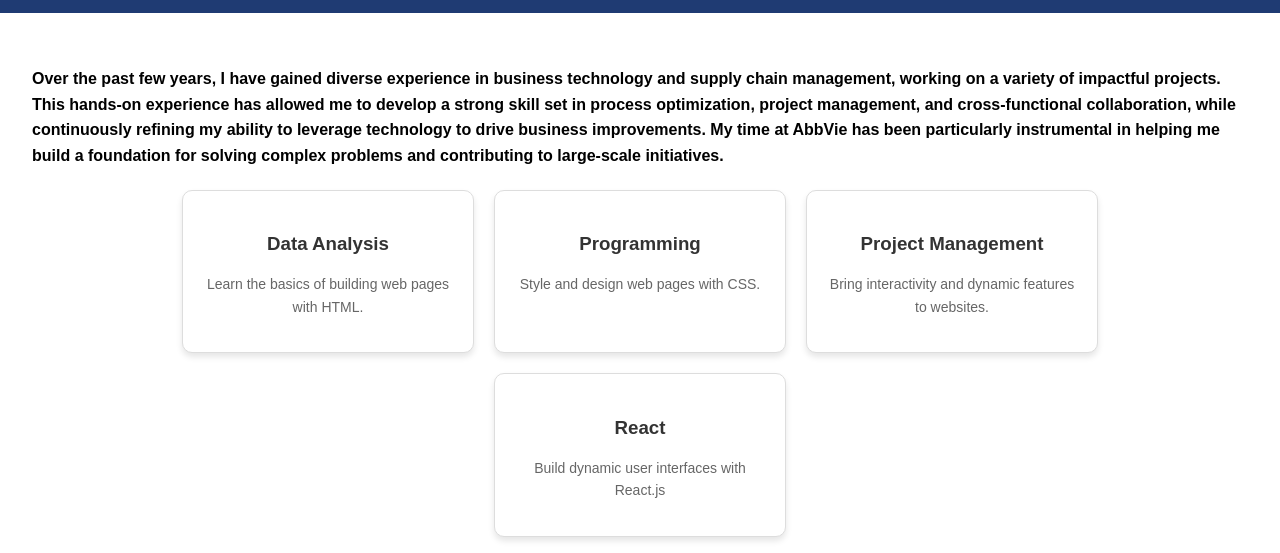
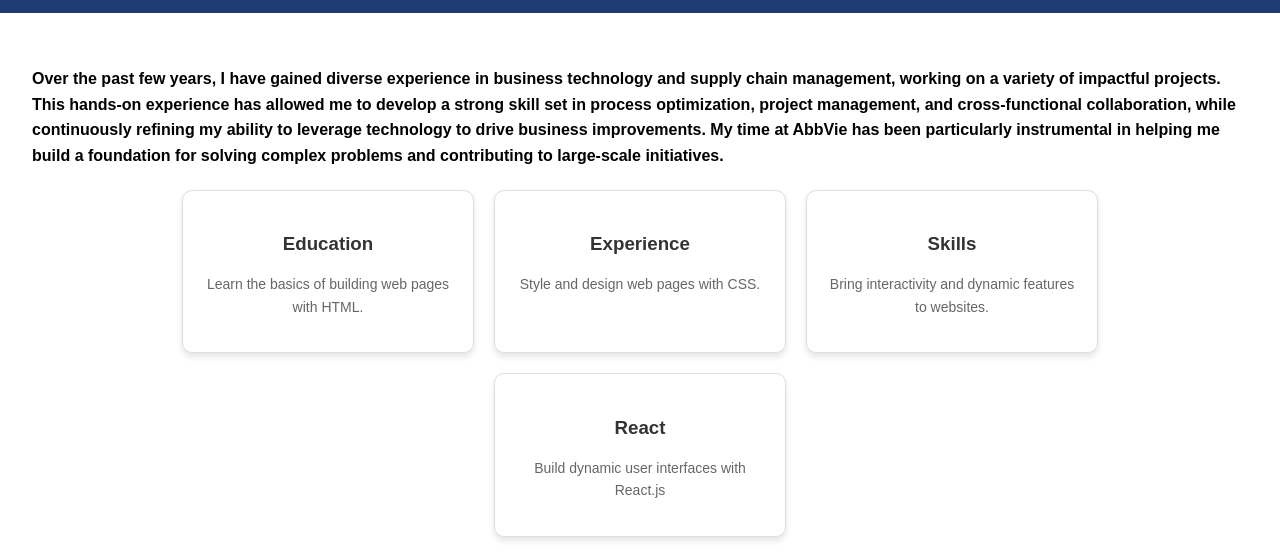
Before and after one commit to anishid7/anishidesai_portfolio, a plain HTML site: page experience.html in a window 1280 px wide. Shown: the part 247-800 px from the top of the page. Drawn offline with Linux system fonts and the light colour scheme.

Commit message:
changes to skill cards and descriptions

```diff
--- a/experience.html
+++ b/experience.html
@@ -32,17 +32,17 @@
             </h4>
             <div class="skill-cards">
                 <a href="#html-section" class="skill-card">
-                <h3>Data Analysis</h3>
+                <h3>Education</h3>
                 <p>Learn the basics of building web pages with HTML.</p>
                 </a>
 
                 <a href="#css-section" class="skill-card">
-                <h3>Programming</h3>
+                <h3>Experience</h3>
                 <p>Style and design web pages with CSS.</p>
                 </a>
 
                 <a href="#js-section" class="skill-card">
-                <h3>Project Management</h3>
+                <h3>Skills</h3>
                 <p>Bring interactivity and dynamic features to websites.</p>
                 </a>
 
```
